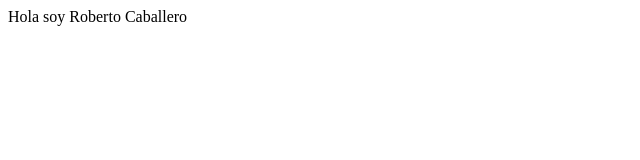
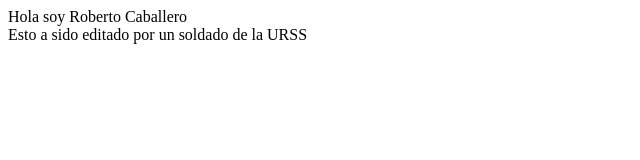
Before and after one commit to ROBERTOCABALLEROCUBERO/Ejercicio_3, a plain HTML site: page index.html in a window 1280 px wide. Shown: the whole page, without its empty margins (0-640 px from the left). Drawn offline with Linux system fonts and the light colour scheme.

Commit message:
Update index.html

```diff
--- a/index.html
+++ b/index.html
@@ -8,8 +8,7 @@
 </head>
 <body>
     <header>Hola soy Roberto Caballero</header>
-    <main>
-    </main>
+    <main> Esto a sido editado por un soldado de la URSS </main>
     <footer></footer>
 
 </body>
```
